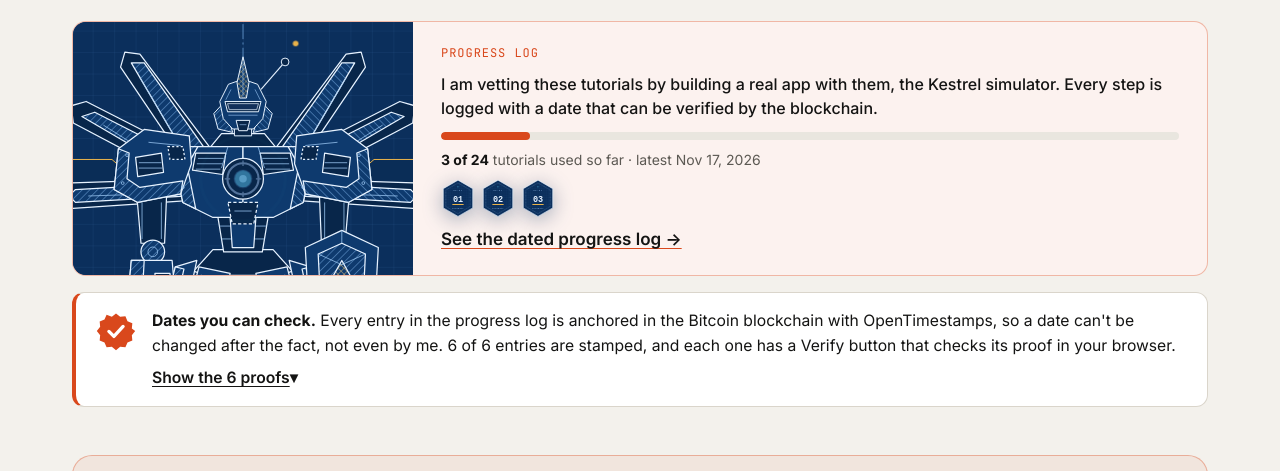
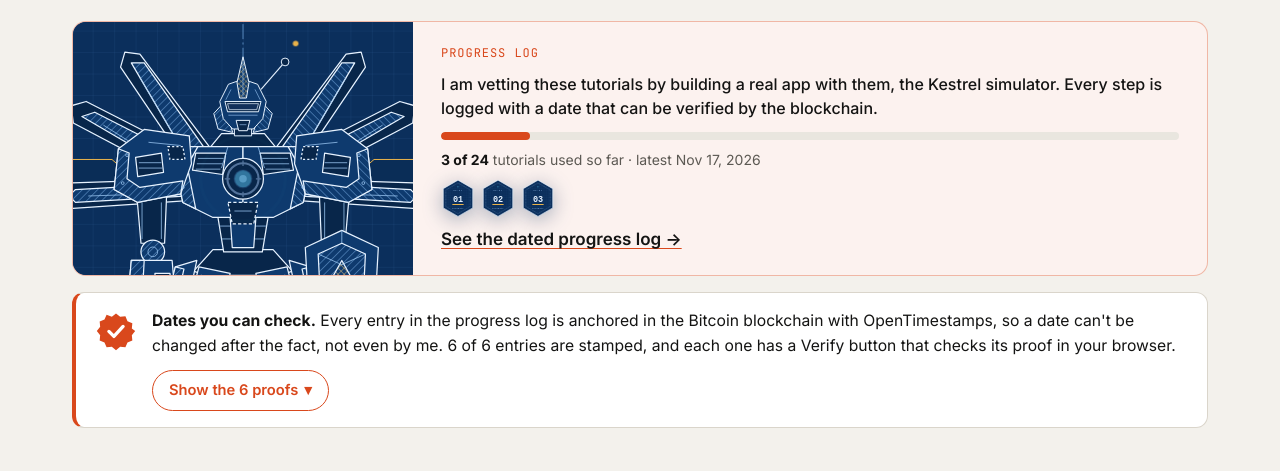
Before and after one commit to full-stack-designers/full-stack-designers.github.io, a plain HTML site: page index.html in a window 1280 px wide. Shown: the part 249-720 px from the top of the page. Drawn offline with Linux system fonts and the light colour scheme.

Commit message:
Learning Path: the proofs toggle is an outlined button
Co-Authored-By: Claude Opus 5.5 <noreply@anthropic.com>
Claude-Session: https://claude.ai/code/session_01LhcEEDvJgb8fvwnnjzummG

```diff
--- a/assets/site.css
+++ b/assets/site.css
@@ -670,8 +670,9 @@ dialog.fb-why .fb-updated { margin-top: 14px; }
 .fb-trust > summary:focus-visible { outline: 2px solid var(--accent); outline-offset: 2px; border-radius: 10px; }
 .fb-trust-seal { flex: none; width: 40px; height: 40px; color: var(--accent); margin-top: 2px; }
 .fb-trust-text { font-size: .98rem; line-height: 1.55; color: var(--ink); }
-.fb-trust-more { display: block; margin-top: 8px; font-weight: 600; text-decoration: underline; text-underline-offset: 3px; }
-.fb-trust-more::after { content: " \25BE"; text-decoration: none; display: inline-block; transition: transform .2s; }
+.fb-trust-more { display: flex; width: fit-content; align-items: center; gap: 6px; margin-top: 12px; padding: 8px 16px; border: 1.5px solid var(--accent); border-radius: 999px; color: var(--accent); font-weight: 600; font-size: .92rem; background: transparent; transition: background .15s, color .15s; }
+.fb-trust > summary:hover .fb-trust-more { background: var(--accent); color: #fff; }
+.fb-trust-more::after { content: "\25BE"; display: inline-block; transition: transform .2s; }
 .fb-trust[open] .fb-trust-more::after { transform: rotate(180deg); }
 .fb-trust .c, .fb-trust[open] .o { display: none; } .fb-trust[open] .c { display: inline; }
 .fb-trust-body { padding: 0 20px 20px; border-top: 1px solid var(--line); }
--- a/index.html
+++ b/index.html
@@ -12,7 +12,7 @@
 <link rel="icon" href="/favicon.svg" type="image/svg+xml">
 <link rel="preload" href="/assets/fonts/space-grotesk.woff2" as="font" type="font/woff2" crossorigin>
 <link rel="preload" href="/assets/fonts/inter.woff2" as="font" type="font/woff2" crossorigin>
-<link rel="stylesheet" href="/assets/site.css?v=0a88b287">
+<link rel="stylesheet" href="/assets/site.css?v=104866f4">
 </head>
 <body>
 <a class="skip" href="#main">Skip to content</a>
@@ -2044,7 +2044,7 @@
     <p class="fine">Free interactive tutorials for designers who want to work across the full stack. Made by Clint Lewis.</p>
     <div class="row"><a class="btn primary" href="https://www.linkedin.com/in/clint-lewis-ux/" target="_blank" rel="me noopener">Clint Lewis on LinkedIn</a></div>
     <p class="fine">Visits are counted with Cloudflare Web Analytics, which uses no cookies and does not identify visitors.</p>
-    <p class="fine">&copy; 2026 Clint Lewis · <time class="built" datetime="2026-11-27T09:20-05:00">Site updated Nov 27, 2026, 9:20 a.m. EST</time></p>
+    <p class="fine">&copy; 2026 Clint Lewis · <time class="built" datetime="2026-11-27T09:25-05:00">Site updated Nov 27, 2026, 9:25 a.m. EST</time></p>
   </div>
 </div></footer>
 <script src="/assets/nav.js?v=85ac1304" defer></script>
```
Also changed, not shown: 404.html (+2 -2 lines), learning-log/index.html (+2 -2 lines).
